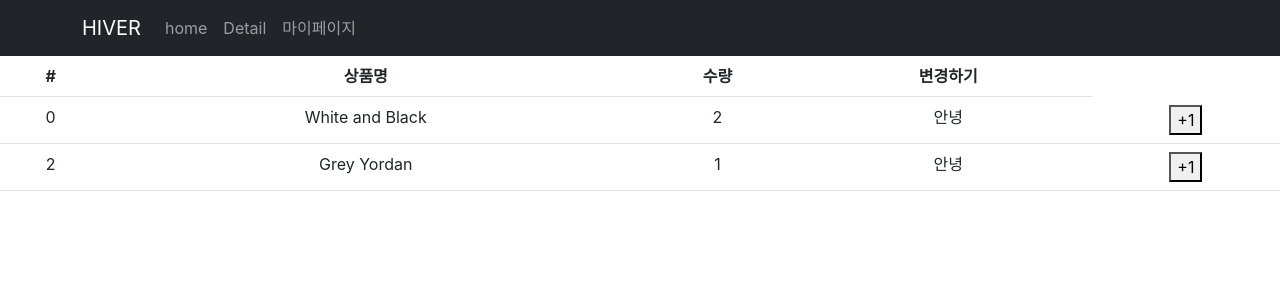
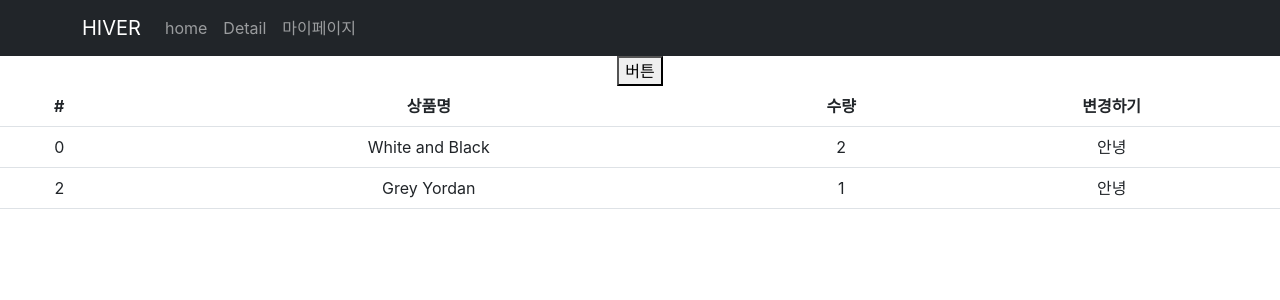
Before and after one commit to zzuzzu0205/react-studt-shop, a React (Create React App) app: page /cart in a window 1280 px wide. Shown: the top 300 px of the page. Built offline with nearby package versions, Linux system fonts and the light colour scheme; the HTML template or start-up script is replaced by a standard one.

Commit message:
'redux4'

```diff
--- a/src/routes/Cart.js
+++ b/src/routes/Cart.js
@@ -1,12 +1,19 @@
 import { Table } from "react-bootstrap";
 import { useDispatch, useSelector } from "react-redux";
-import { changeName } from "../store";
+import { changeName, increase } from "./../store/userSlice.js";
 function Cart() {
   let state = useSelector((state) => state);
   let dispatch = useDispatch();
-
+  console.log(state.user.age);
   return (
     <div>
+      <button
+        onClick={() => {
+          dispatch(increase(100));
+        }}
+      >
+        버튼
+      </button>
       <Table>
         <thead>
           <tr>
@@ -24,15 +31,6 @@ function Cart() {
                 <td>{state.cart[i].name}</td>
                 <td>{state.cart[i].count}</td>
                 <td>안녕</td>
-                <td>
-                  <button
-                    onClick={() => {
-                      dispatch(changeName());
-                    }}
-                  >
-                    +1
-                  </button>
-                </td>
               </tr>
             );
           })}
--- a/src/store.js
+++ b/src/store.js
@@ -1,16 +1,5 @@
 import { configureStore, createSlice } from "@reduxjs/toolkit";
-
-let user = createSlice({
-  name: "user",
-  initialState: "kim",
-  reducers: {
-    changeName(state) {
-      return "john kim";
-    },
-  },
-});
-
-export let { changeName } = user.actions;
+import user from "./store/userSlice.js";
 
 let cart = createSlice({
   name: "cart",
--- /dev/null
+++ b/src/store/userSlice.js
@@ -0,0 +1,18 @@
+import { configureStore, createSlice } from "@reduxjs/toolkit";
+
+let user = createSlice({
+  name: "user",
+  initialState: { name: "kim", age: 23 },
+  reducers: {
+    changeName(state) {
+      state.name = "park";
+    },
+    increase(state, action) {
+      state.age += action.payload;
+    },
+  },
+});
+
+export let { changeName, increase } = user.actions;
+
+export default user;
```
